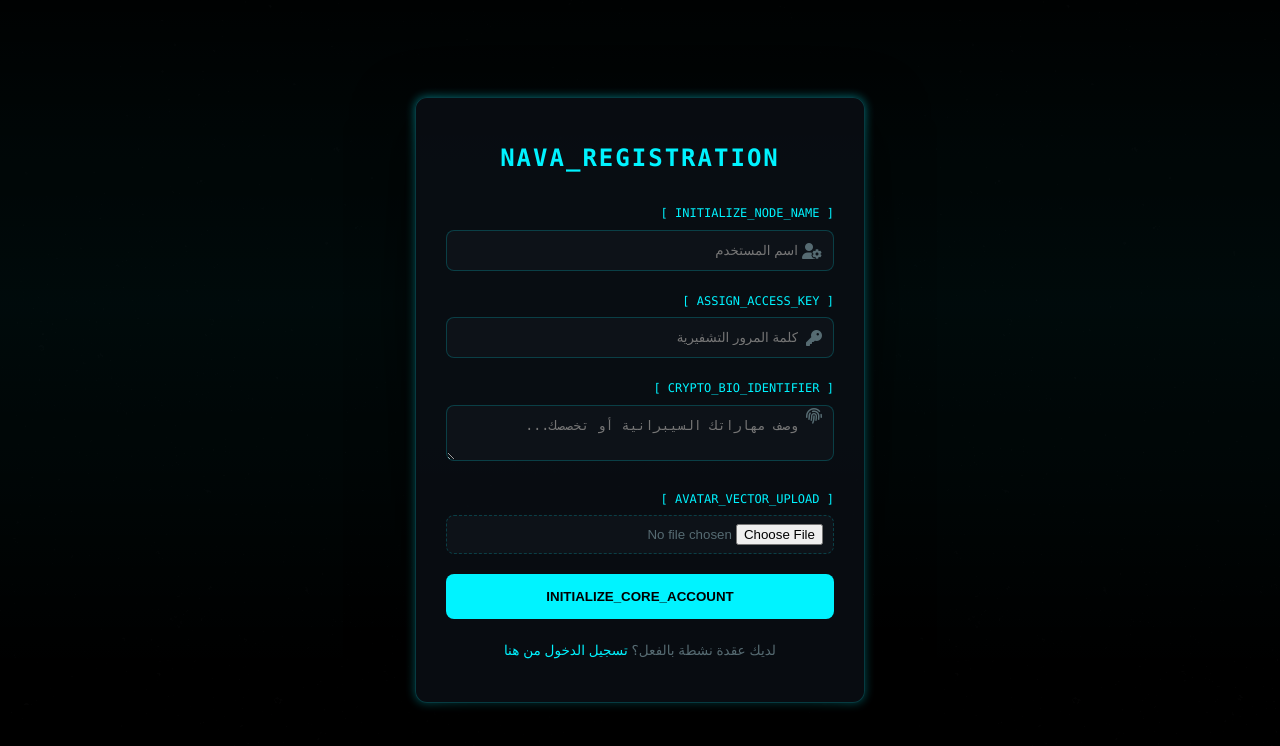
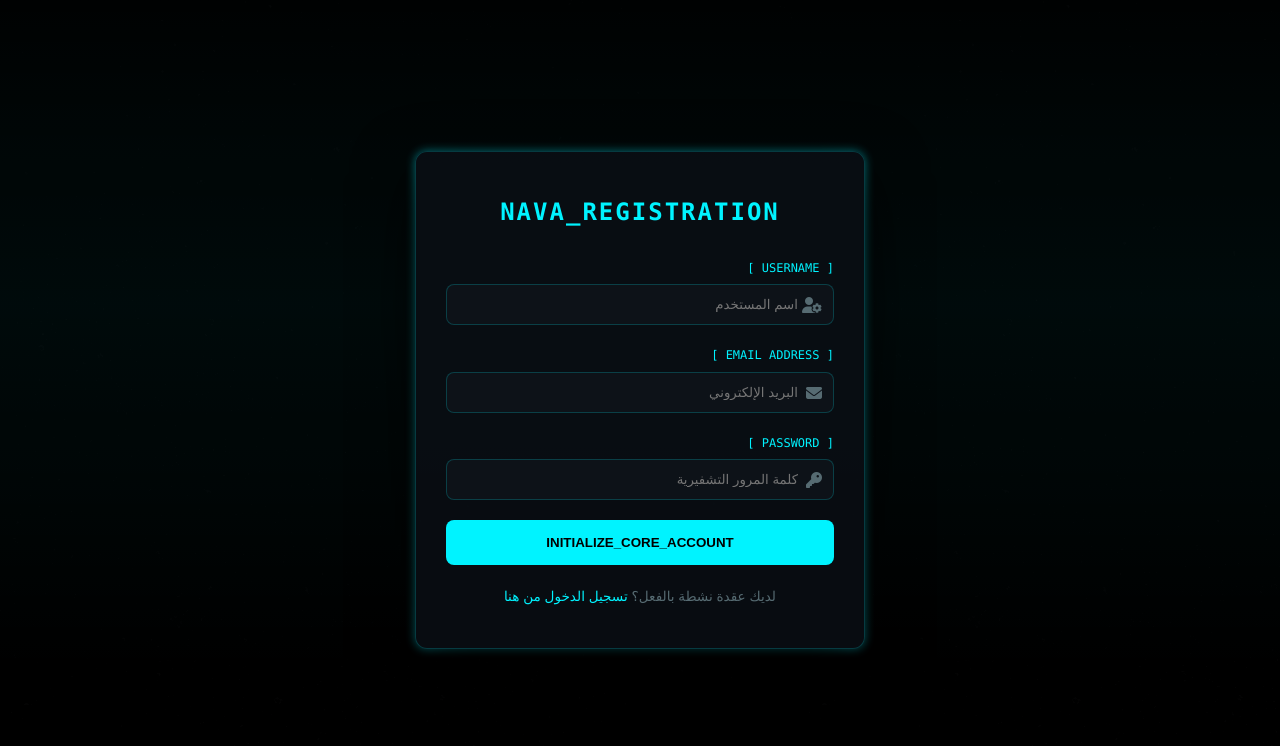
Before and after one commit to Nawaf-Nava/AI-NAVA, a PHP site: page /register.php in a window 1280 px wide. Shown: the top 746 px of the page. Run offline with PHP 8.4, Linux system fonts and the light colour scheme; data that the repository does not hold is empty; some libraries are stand-ins or nearby versions; some web fonts are replaced.

Commit message:
الاخير

```diff
--- a/get_all_sessions.php
+++ b/get_all_sessions.php
@@ -27,9 +27,9 @@ $user_id = $_SESSION['user_id'];
 try {
     /**
      * 3. الاستعلام المجهز
-     * ملاحظة: تأكد من وجود أعمدة (session_id, title, created_at) في جدولك
+     * تم التحديث ليتوافق مع Schema الجديد
      */
-    $query = "SELECT session_uuid, title FROM sessions WHERE user_id = ? ORDER BY created_at DESC LIMIT 50";
+    $query = "SELECT id, title FROM chats WHERE user_id = ? ORDER BY created_at DESC LIMIT 50";
 
     $stmt = $pdo->prepare($query);
     $stmt->execute([$user_id]);
--- a/register.php
+++ b/register.php
@@ -18,83 +18,28 @@ $success_msg = '';
 
 if ($_SERVER['REQUEST_METHOD'] === 'POST') {
     $username = trim($_POST['username']);
+    $email    = trim($_POST['email']);
     $password = $_POST['password'];
-    $bio      = trim($_POST['bio']);
 
-    // 1. تحديد مسارات تخزين الملحقات (الصور والمحادثات) فقط
-    $upload_dir = __DIR__ . '/images/uploads/';
-
-    if (!is_dir($upload_dir) && !mkdir($upload_dir, 0755, true)) {
-        if (empty($msg)) {
-            $msg = "CRITICAL_ERROR: فشل في إنشاء مجلد رفع الملفات. تحقق من الصلاحيات.";
-        }
-    }
-    $profile_pic = "default-avatar.png";
-
-    // 2. التحقق من تكرار اسم المستخدم في PostgreSQL
+    // 1. التحقق من تكرار البريد الإلكتروني
     try {
-        $stmt = $pdo->prepare("SELECT COUNT(*) FROM users WHERE LOWER(username) = LOWER(?)");
-        $stmt->execute([$username]);
+        $stmt = $pdo->prepare("SELECT COUNT(*) FROM users WHERE LOWER(email) = LOWER(?)");
+        $stmt->execute([$email]);
         $user_exists = $stmt->fetchColumn() > 0;
 
         if ($user_exists) {
-            $msg = "خطأ: اسم المستخدم مسجل مسبقاً في قاعدة البيانات.";
+            $msg = "خطأ: البريد الإلكتروني مسجل مسبقاً.";
         } else {
-            // 3. توليد معرف مستخدم فريد والتحقق من عدم وجوده في PostgreSQL لمنع التضارب
-            do {
-                $user_id = strval(rand(1000000000, 1999999999));
-                $check_id = $pdo->prepare("SELECT COUNT(*) FROM users WHERE user_id = ?");
-                $check_id->execute([$user_id]);
-                $id_exists = $check_id->fetchColumn() > 0;
-            } while ($id_exists);
-
-            // 4. معالجة رفع الصورة الشخصية
-            if (isset($_FILES['profile_pic']) && $_FILES['profile_pic']['error'] == 0) {
-                $allowed = ['jpg', 'jpeg', 'png', 'gif', 'webp'];
-                $finfo = finfo_open(FILEINFO_MIME_TYPE);
-                $mime_type = finfo_file($finfo, $_FILES['profile_pic']['tmp_name']);
-                finfo_close($finfo);
-
-                // التأكد من جلب الاسم كسلسلة نصية نقية
-                $raw_filename = $_FILES['profile_pic']['name'];
-                $filename = is_array($raw_filename) ? $raw_filename[0] : $raw_filename;
-
-                $ext = strtolower(pathinfo((string)$filename, PATHINFO_EXTENSION));
-
-                // تحقق إضافي من نوع MIME الفعلي للملف
-                if (!in_array($mime_type, ['image/jpeg', 'image/png', 'image/gif', 'image/webp'])) {
-                    $msg = "خطأ: نوع الملف غير مدعوم أو غير صالح.";
-                }
-
-                if (in_array($ext, $allowed)) {
-                    // الهيكلة الإجبارية للاسم
-                    $new_name = "user_" . $user_id . "_" . bin2hex(random_bytes(4)) . "." . $ext;
-                    if (!is_writable($upload_dir)) {
-                        $msg = "CRITICAL_ERROR: مجلد الرفع غير قابل للكتابة.";
-                    }
-                    else if (move_uploaded_file($_FILES['profile_pic']['tmp_name'], $upload_dir . $new_name)) {
-                        $profile_pic = $new_name;
-                    }
-                }
-            }
-
-            // التحقق إذا كان هذا أول مستخدم (تعيين ROOT تلقائياً)
-            $countStmt = $pdo->query("SELECT COUNT(*) FROM users");
-            $access_level = ($countStmt->fetchColumn() == 0) ? 'ROOT' : 'USER';
-
-            // 5. إدخال البيانات في PostgreSQL
-            $sql = "INSERT INTO users (user_id, username, password_hash, bio, profile_pic, access_level)
-                    VALUES (:uid, :uname, :pass, :bio, :pic, :lvl)";
+            // 2. إدخال البيانات في Schema الجديد
+            $sql = "INSERT INTO users (name, email, password) VALUES (:name, :email, :pass)";
             try {
                 $stmt = $pdo->prepare($sql);
                 $result = $stmt->execute([
-                    ':uid'   => $user_id,
-                    ':uname' => $username,
+                    ':name'  => $username,
+                    ':email' => $email,
                     ':pass'  => password_hash($password, PASSWORD_BCRYPT),
-                    ':bio'   => $bio,
-                    ':pic'   => $profile_pic,
-                    ':lvl'   => $access_level
                 ]);
+                $user_id = $pdo->lastInsertId(); // جلب المعرف الرقمي الجديد
             } catch (PDOException $e) {
                 error_log("REGISTER_DATABASE_ERROR: " . $e->getMessage());
                 $msg = "DATABASE_INSERT_ERROR: فشل في إدخال البيانات. راجع السجلات.";
@@ -103,12 +48,13 @@ if ($_SERVER['REQUEST_METHOD'] === 'POST') {
 
             if ($result) {
                 session_regenerate_id(true);
-                // تفعيل الجلسة الآمنة تلقائياً للمستخدم الموثق
-                $_SESSION['user_id'] = $user_id;
-                $_SESSION['username'] = $username;
-                $_SESSION['role'] = $access_level;
-                $_SESSION['bio'] = $bio;
-                $_SESSION['profile_pic'] = $profile_pic;
+                // تفعيل الجلسة بالبيانات الجديدة
+                $_SESSION['user_id']     = $user_id;
+                $_SESSION['user_db_id']  = $user_id;
+                $_SESSION['username']    = $username;
+                $_SESSION['email']       = $email;
+                $_SESSION['bio']         = '';
+                $_SESSION['profile_pic'] = 'default-avatar.png';
 
                 $success_msg = "تمت مزامنة العقدة وإنشاء ملف الهوية بنجاح! جاري الانتقال للوحة التحكم...";
 
@@ -194,23 +140,19 @@ if ($_SERVER['REQUEST_METHOD'] === 'POST') {
 
         <form method="POST" enctype="multipart/form-data" autocomplete="off">
             <div class="input-group">
-                <label>[ INITIALIZE_NODE_NAME ]</label>
+                <label>[ USERNAME ]</label>
                 <i class="fa-solid fa-user-gear"></i>
                 <input type="text" name="username" placeholder="اسم المستخدم" required>
             </div>
             <div class="input-group">
-                <label>[ ASSIGN_ACCESS_KEY ]</label>
+                <label>[ EMAIL ADDRESS ]</label>
+                <i class="fa-solid fa-envelope"></i>
+                <input type="email" name="email" placeholder="البريد الإلكتروني" required>
+            </div>
+            <div class="input-group">
+                <label>[ PASSWORD ]</label>
                 <i class="fa-solid fa-key"></i>
                 <input type="password" name="password" placeholder="كلمة المرور التشفيرية" required>
-            </div>
-            <div class="input-group">
-                <label>[ CRYPTO_BIO_IDENTIFIER ]</label>
-                <i class="fa-solid fa-fingerprint" style="bottom: 45px;"></i>
-                <textarea name="bio" placeholder="وصف مهاراتك السيبرانية أو تخصصك..." rows="2"></textarea>
-            </div>
-            <div class="input-group">
-                <label>[ AVATAR_VECTOR_UPLOAD ]</label>
-                <input type="file" name="profile_pic" accept="image/*" style="border: 1px dashed var(--border-color); padding: 8px 10px; color: var(--text-muted);">
             </div>
             <button type="submit" class="btn-submit">INITIALIZE_CORE_ACCOUNT</button>
         </form>
```
Also changed, not shown: delete_session.php (+6 -22 lines), get_session_messages.php (+4 -4 lines), login.php (+19 -23 lines), update_session_title.php (+5 -5 lines).
